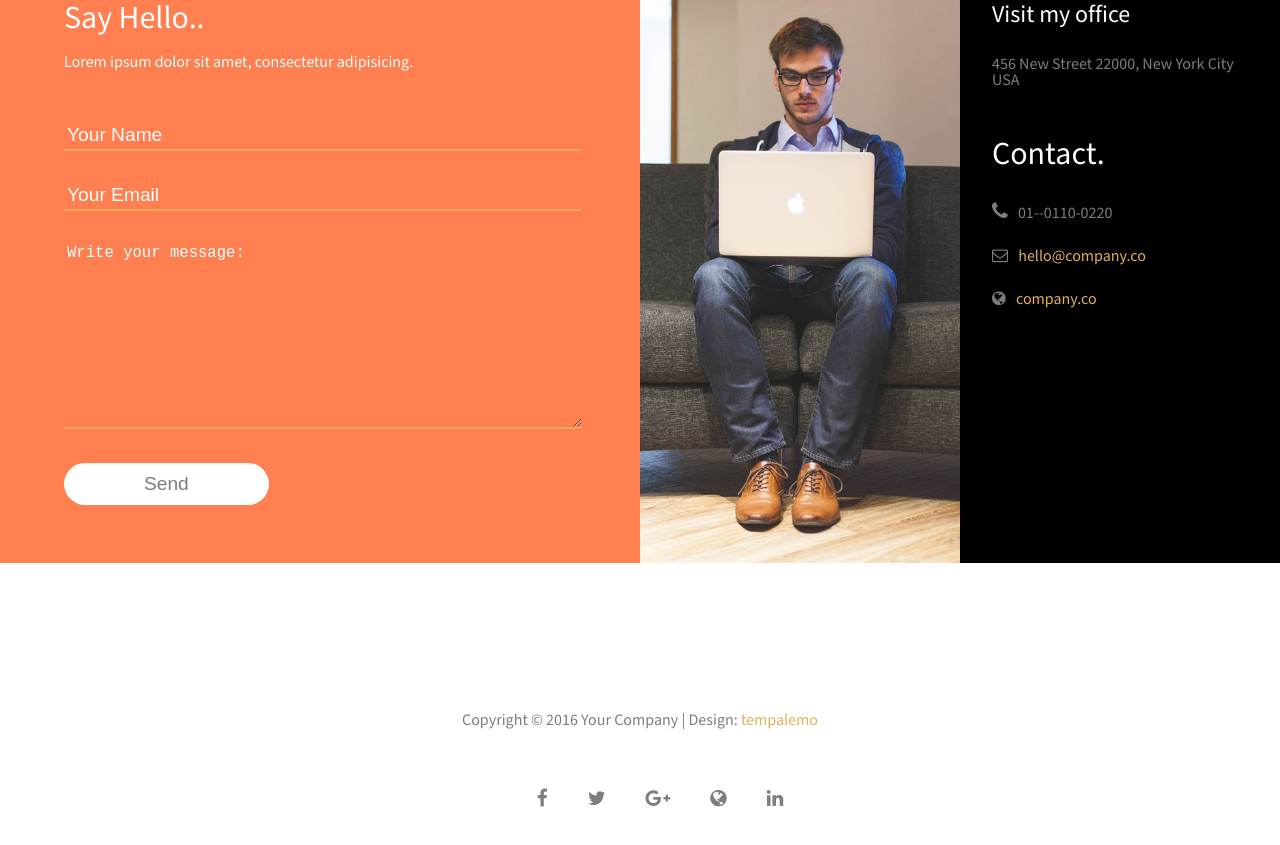
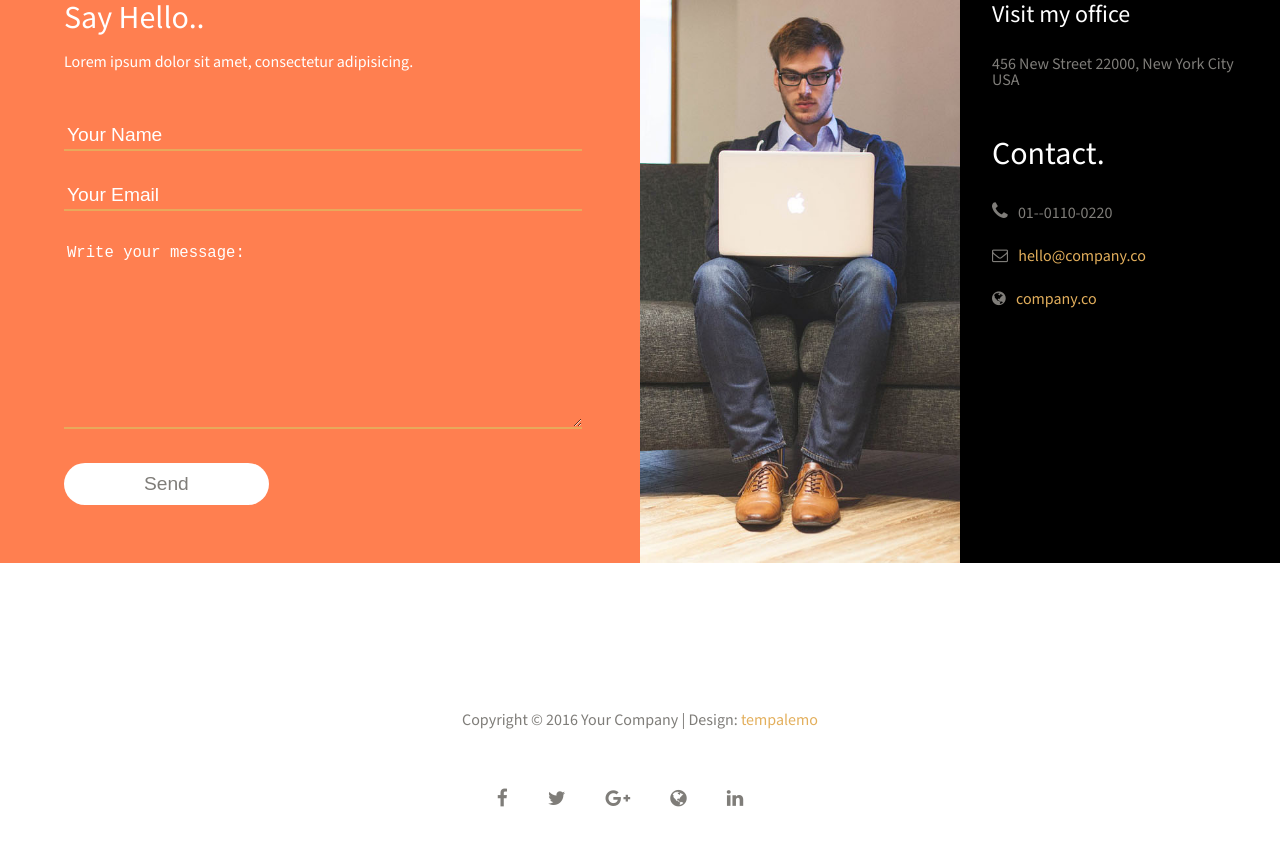
Before and after one commit to VlPan/EPAM_Traning, a plain HTML site: page HW_7/index.html in a window 1280 px wide. Shown: the part 2837-3682 px from the top of the page. Drawn offline with Linux system fonts and the light colour scheme.

Commit message:
fixed footer and button margin

```diff
--- a/HW_7/css/style.css
+++ b/HW_7/css/style.css
@@ -612,6 +612,7 @@ html
     font-size: 1.2em;
     border-radius: 25px;
     color: #7f7d79;
+    margin-bottom: 25px;
     min-width: 40%;
 }
 
@@ -758,7 +759,7 @@ html
 {
     display: inline-block;
 
-    margin-left: 40px;
+    margin-right: 40px;
 }
 
 .hw-feedback__link
```
